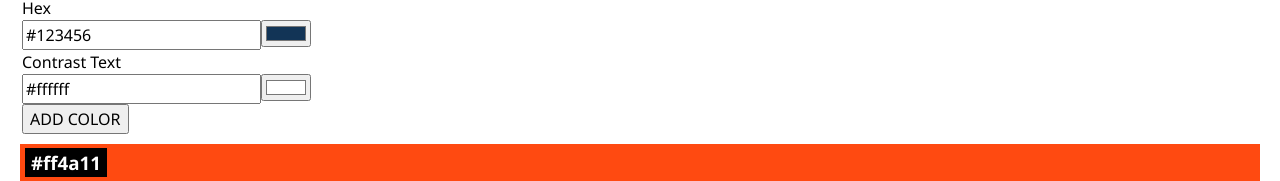
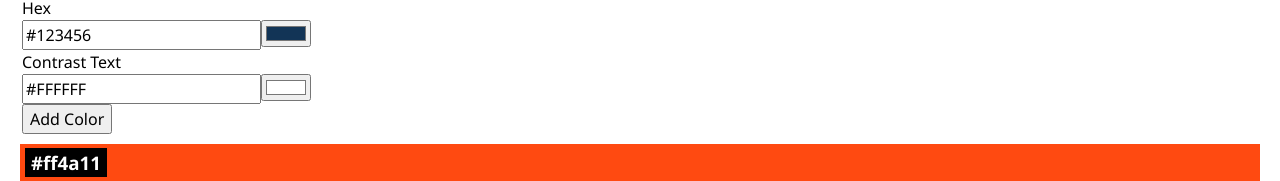
Before and after one commit to denoerss/web-recap-project-4_color-theme-creator-app, a React (Vite) app: page / in a window 1280 px wide. Shown: the part 122-303 px from the top of the page. Built offline with nearby package versions, Linux system fonts and the light colour scheme.

Commit message:
refactor ColorForm

```diff
--- a/src/Components/ColorForm/ColorForm.css
+++ b/src/Components/ColorForm/ColorForm.css
@@ -4,7 +4,7 @@
   flex-direction: column;
 }
 
-.input-fields {
+.form__input {
   border: none;
   padding: 0;
 }
--- a/src/Components/ColorForm/ColorForm.jsx
+++ b/src/Components/ColorForm/ColorForm.jsx
@@ -3,23 +3,28 @@ import "./ColorForm.css";
 import { useState } from "react";
 import { uid } from "uid";
 
-export default function ColorForm({ onAddColor }) {
-  const [color, setColor] = useState({
+import ColorInput from "../ColorInput/ColorInput.jsx";
+
+export default function ColorForm({
+  onAddColor,
+  defaultValue = {
     role: "some color",
     hex: "#123456",
-    contrastText: "#ffffff",
-  });
+    contrastText: "#FFFFFF",
+  },
+}) {
+  const [color, setColor] = useState(defaultValue);
 
   function handleChange(event) {
     const { id, value } = event.target;
-    setColor(() => ({ ...color, [id]: value }));
+    setColor((prev) => ({ ...prev, [id]: value }));
   }
 
   function handleSubmit(event) {
     event.preventDefault();
-    const newColor = { id: uid(), ...color }; // generate unique ID for new color
-    onAddColor(newColor); // pass new color to parent component
-    setColor({ role: "some color", hex: "#123456", contrastText: "#ffffff" }); // reset form
+    const newColor = { id: uid(), ...color };
+    onAddColor(newColor);
+    setColor(defaultValue);
   }
 
   return (
@@ -30,52 +35,30 @@ export default function ColorForm({ onAddColor }) {
     >
       <fieldset className="add-color">
         <label htmlFor="role">Role</label>
-        <fieldset className="input-fields">
+        <div className="color-form__input">
           <input
             type="text"
             id="role"
             value={color.role}
             onChange={handleChange}
           />
-        </fieldset>
+        </div>
 
         <label htmlFor="hex">Hex</label>
-        <fieldset className="input-fields">
-          <input
-            type="text"
-            id="hex"
-            value={color.hex}
-            onChange={handleChange}
-          />
-          <input
-            type="color"
-            id="hex"
-            value={color.hex}
-            onChange={handleChange}
-          />
-        </fieldset>
+        <ColorInput id="hex" defaultValue={color.hex} onChange={handleChange} />
 
         <label htmlFor="contrast-text">Contrast Text</label>
-        <fieldset className="input-fields">
-          <input
-            type="text"
-            id="contrastText"
-            value={color.contrastText}
-            onChange={handleChange}
-          />
-          <input
-            type="color"
-            id="contrastText"
-            value={color.contrastText}
-            onChange={handleChange}
-          />
-        </fieldset>
+        <ColorInput
+          id="contrastText"
+          defaultValue={color.contrastText}
+          onChange={handleChange}
+        />
 
-        <fieldset className="input-fields">
+        <div className="color-form__input">
           <button type="submit" aria-label="Add Color">
-            ADD COLOR
+            Add Color
           </button>
-        </fieldset>
+        </div>
       </fieldset>
     </form>
   );
```
